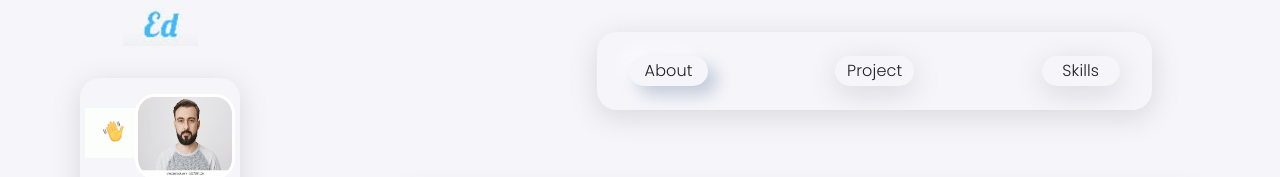
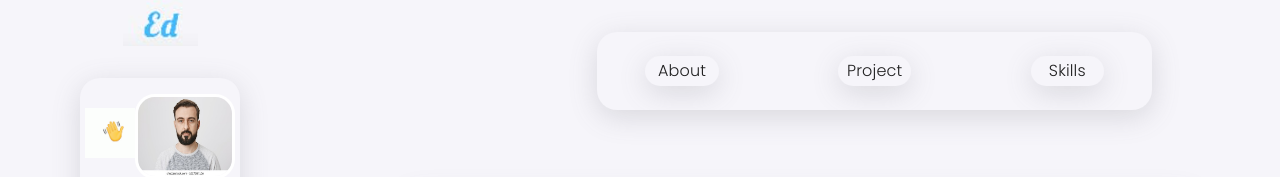
Before and after one commit to sami-lab/Portfolio-template, a React (Create React App) app: page / in a window 1280 px wide. Shown: the top 177 px of the page. Built offline with nearby package versions, Linux system fonts and the light colour scheme; a web font is replaced by a local one.

Commit message:
appbar fixed.

```diff
--- a/src/pages/AppBar.js
+++ b/src/pages/AppBar.js
@@ -41,7 +41,9 @@ export default function AppBar() {
               borderRadius: 20,
               display: "flex",
               justifyContent: "space-between",
-              alignItems: "center"
+              alignItems: "center",
+              paddingRight: "3em",
+              paddingLeft: "3em"
             }}
           >
             {/* first card */}
@@ -52,8 +54,8 @@ export default function AppBar() {
                 justifyContent: "center",
                 alignItems: "center",
                 width: "16%",
-                boxShadow: "9px 9px 16px rgb(163, 177, 198, 0.6), -9px -9px 16px  rgba(255,255,255, 0.5)",
-                // boxShadow: "rgba(100,100,111,0.2) 0px 7px 29px 0px",
+                // boxShadow: "9px 9px 16px rgb(163, 177, 198, 0.6), -9px -9px 16px  rgba(255,255,255, 0.5)",
+                boxShadow: "rgba(100,100,111,0.2) 0px 7px 29px 0px",
                 //boxShadow: "rgba(0, 0, 0, 0.35) 0px 5px 15px",
                 padding: matchesSM ? "3em 1em" : "0.2em 0",
                 backgroundColor: "#F6F5FA",
```
